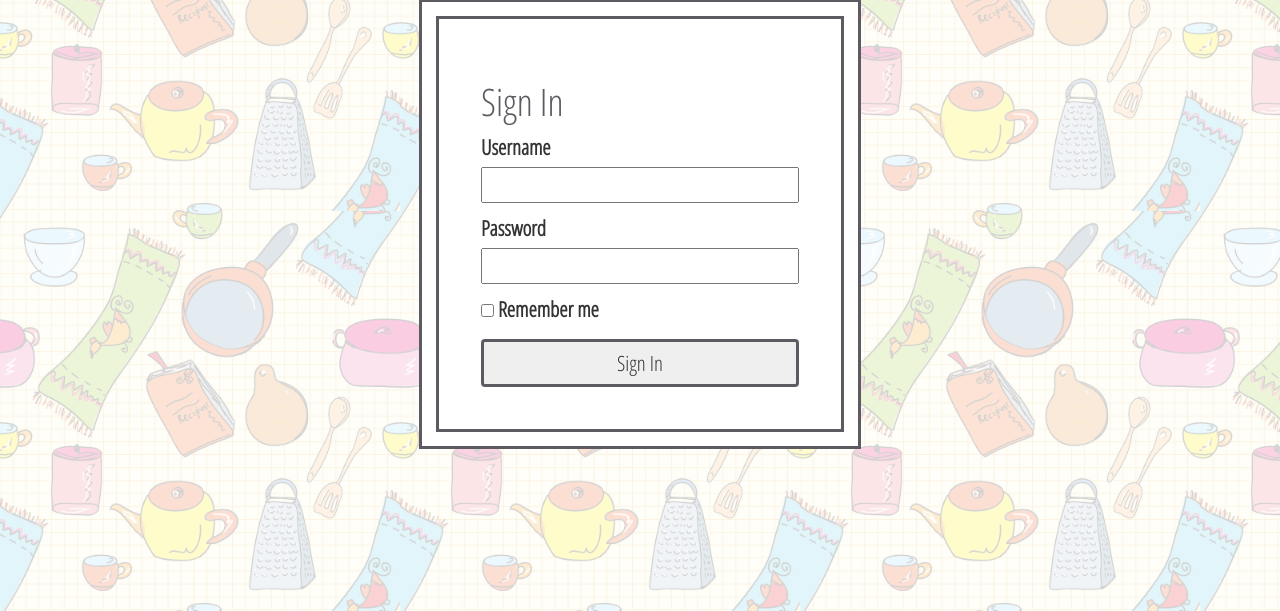
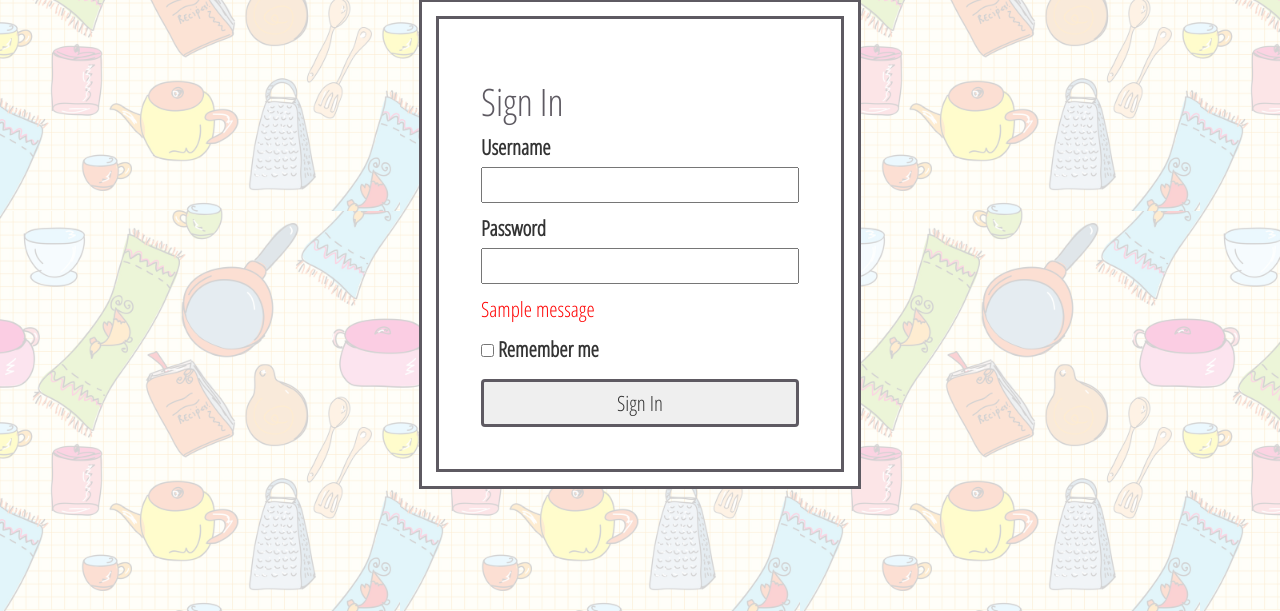
Before and after one commit to laurachevalier4/NoSwiping, a Python web app: template app/templates/login.html in a window 1280 px wide. Shown: the part 189-800 px from the top of the page. Run offline with Jinja, Linux system fonts and the light colour scheme; the template is opened without the code that fills it, so the values that code supplies are empty, except form fields; tables that the repository leaves empty hold one stand-in row (values such as "Sample post"); one stand-in notice (Sample message) is shown; form fields are guessed from the names that the template uses; some libraries are stand-ins or nearby versions.

Commit message:
display flashed messages in login form

```diff
--- a/app/templates/login.html
+++ b/app/templates/login.html
@@ -18,9 +18,18 @@
           {{ form.password.label }}<br>
           {{ form.password(size=32) }}<br>
           {% for error in form.password.errors %}
-          <span style="color: red;">[{{ error }}]</span>
+          <span style="color: red;">{{ error }}</span>
           {% endfor %}
         </p>
+        {% with messages = get_flashed_messages() %}
+        {% if messages %}
+        <p>
+            {% for message in messages %}
+            <span style="color: red;">{{ message }}</span>
+            {% endfor %}
+        </p>
+        {% endif %}
+        {% endwith %}
         <p>{{ form.remember_me() }} {{ form.remember_me.label }}</p>
         <button class="btn post-btn" type="submit">Sign In</button>
       </form>
--- a/app/views.py
+++ b/app/views.py
@@ -140,7 +140,9 @@ def login():
         print("user: {}".format(user))
         if user is None or not user.check_password(form.password.data):
             flash('Invalid username or password')
+            # form.password.errors = ['Invalid username or password']
             return redirect(url_for('login'))
+            # return render_template('login.html', title='Sign In', form=form)
         login_user(user, remember=form.remember_me.data)
         return redirect(next or url_for('index'))
     return render_template('login.html', title='Sign In', form=form)
```
